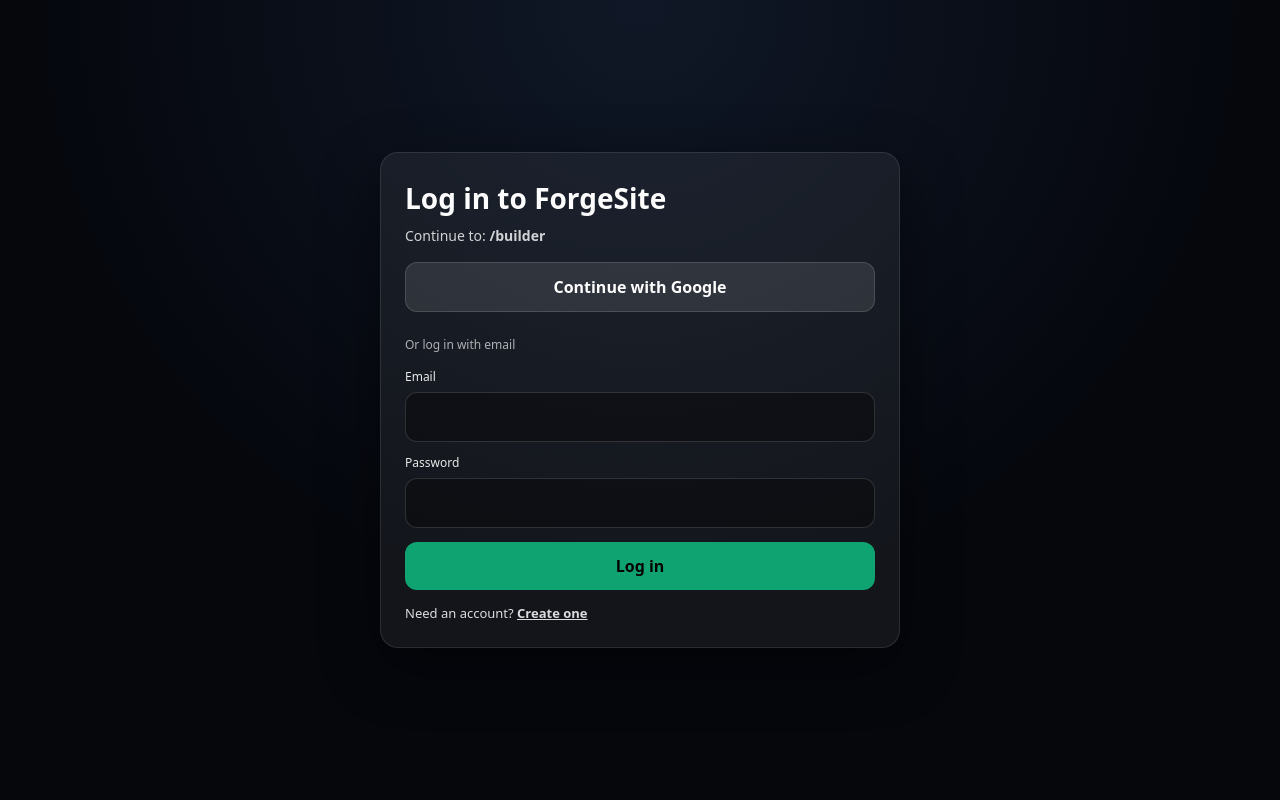
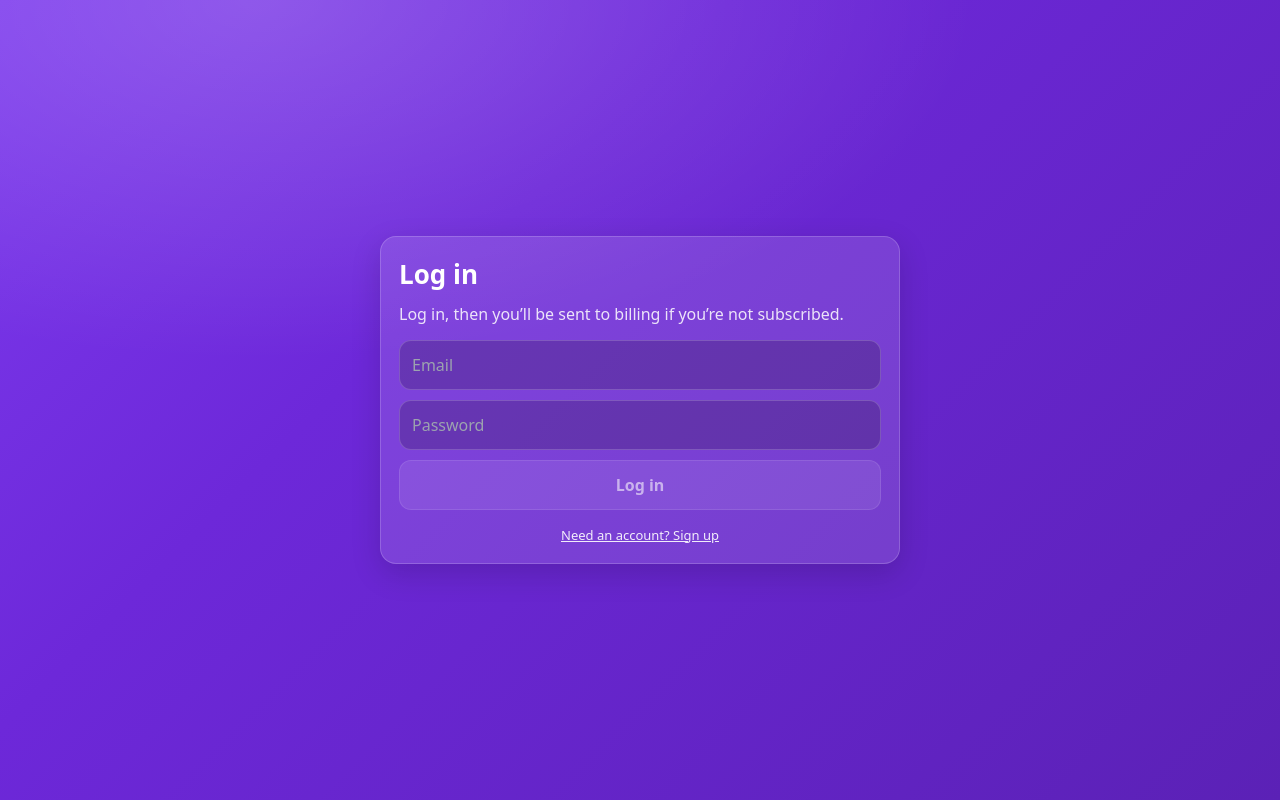
Before and after one commit to blin1124/forgesite, a Next.js app: page /login in a window 1280 px wide. Built offline with nearby package versions, Linux system fonts and the light colour scheme.

Commit message:
Refactor login page and improve Supabase integration
Refactor login page to use Supabase client directly and improve state management. Update UI elements and error handling.

```diff
--- a/app/login/page.tsx
+++ b/app/login/page.tsx
@@ -1,229 +1,157 @@
 "use client";
 
-import Link from "next/link";
+import { useMemo, useState } from "react";
 import { useRouter, useSearchParams } from "next/navigation";
-import { useEffect, useMemo, useState } from "react";
 import { createClient } from "@supabase/supabase-js";
 
-function supabaseBrowser() {
-  const url = process.env.NEXT_PUBLIC_SUPABASE_URL!;
-  const anon = process.env.NEXT_PUBLIC_SUPABASE_ANON_KEY!;
-  return createClient(url, anon, {
-    auth: { persistSession: true, autoRefreshToken: true, detectSessionInUrl: true },
-  });
-}
+export const dynamic = "force-dynamic";
 
-async function getEntitlement() {
-  // This assumes you already have /api/entitlement working in your project.
-  // It should return JSON like: { active: true } or { active: false }
-  const res = await fetch("/api/entitlement", { method: "GET", cache: "no-store" });
-  if (!res.ok) return { active: false };
-  return (await res.json()) as { active?: boolean };
+function getSupabase() {
+  const url = process.env.NEXT_PUBLIC_SUPABASE_URL || "";
+  const anon = process.env.NEXT_PUBLIC_SUPABASE_ANON_KEY || "";
+  return createClient(url, anon);
 }
 
 export default function LoginPage() {
   const router = useRouter();
-  const searchParams = useSearchParams();
-  const next = useMemo(() => searchParams.get("next") || "/builder", [searchParams]);
+  const sp = useSearchParams();
 
-  const [mounted, setMounted] = useState(false);
+  // IMPORTANT: default next is /billing (your "must pay before builder" rule)
+  const next = useMemo(() => sp.get("next") || "/billing", [sp]);
+
   const [email, setEmail] = useState("");
   const [password, setPassword] = useState("");
+  const [busy, setBusy] = useState(false);
+  const [error, setError] = useState("");
 
-  const [loading, setLoading] = useState(false);
-  const [msg, setMsg] = useState<string | null>(null);
+  async function onLogin() {
+    setError("");
+    setBusy(true);
+    try {
+      const supabase = getSupabase();
 
-  useEffect(() => {
-    setMounted(true);
-  }, []);
+      const { error } = await supabase.auth.signInWithPassword({
+        email: email.trim(),
+        password,
+      });
 
-  async function finishRedirect() {
-    // If they are not subscribed, force billing.
-    const ent = await getEntitlement();
-    if (!ent?.active) {
-      router.replace("/billing");
-      return;
-    }
-    router.replace(next);
-  }
+      if (error) throw new Error(error.message);
 
-  async function onLogin(e: React.FormEvent) {
-    e.preventDefault();
-    setMsg(null);
-    setLoading(true);
-
-    try {
-      const supabase = supabaseBrowser();
-      const { error } = await supabase.auth.signInWithPassword({ email, password });
-      if (error) throw error;
-
-      await finishRedirect();
-    } catch (err: any) {
-      setMsg(err?.message || "Login failed.");
+      // Go to billing first (middleware should also enforce)
+      router.push(next);
+    } catch (e: any) {
+      setError(e?.message || "Login failed");
     } finally {
-      setLoading(false);
+      setBusy(false);
     }
   }
-
-  async function onGoogle() {
-    setMsg(null);
-    setLoading(true);
-
-    try {
-      const supabase = supabaseBrowser();
-      const origin =
-        typeof window !== "undefined" ? window.location.origin : process.env.NEXT_PUBLIC_APP_URL;
-
-      const { error } = await supabase.auth.signInWithOAuth({
-        provider: "google",
-        options: {
-          redirectTo: `${origin}/auth/callback?next=${encodeURIComponent(next)}`,
-        },
-      });
-
-      if (error) throw error;
-      // Redirect happens via OAuth
-    } catch (err: any) {
-      setMsg(err?.message || "Google sign-in failed.");
-      setLoading(false);
-    }
-  }
-
-  // ✅ Hydration fix: don’t SSR-render the form at all
-  if (!mounted) return null;
 
   return (
     <main
       style={{
         minHeight: "100vh",
-        background: "radial-gradient(circle at top, #101827 0%, #05070d 60%)",
-        display: "flex",
-        alignItems: "center",
-        justifyContent: "center",
-        padding: "40px 16px",
+        display: "grid",
+        placeItems: "center",
+        padding: 24,
         color: "white",
+        background:
+          "radial-gradient(1200px 600px at 20% 0%, rgba(255,255,255,0.18), transparent 60%), linear-gradient(135deg, rgb(124,58,237) 0%, rgb(109,40,217) 35%, rgb(91,33,182) 100%)",
+        fontFamily:
+          'ui-sans-serif, system-ui, -apple-system, Segoe UI, Roboto, Helvetica, Arial, "Apple Color Emoji", "Segoe UI Emoji"',
       }}
     >
       <div
         style={{
-          width: "100%",
-          maxWidth: 520,
-          background: "rgba(255,255,255,0.06)",
-          border: "1px solid rgba(255,255,255,0.10)",
-          borderRadius: 18,
-          padding: 24,
-          boxShadow: "0 18px 60px rgba(0,0,0,0.45)",
+          width: "min(520px, 92vw)",
+          background: "rgba(255,255,255,0.12)",
+          border: "1px solid rgba(255,255,255,0.18)",
+          borderRadius: 16,
+          padding: 18,
+          boxShadow: "0 10px 30px rgba(0,0,0,0.15)",
         }}
       >
-        <h1 style={{ fontSize: 28, fontWeight: 800, marginBottom: 6 }}>Log in to ForgeSite</h1>
-        <div style={{ opacity: 0.8, fontSize: 14, marginBottom: 16 }}>
-          Continue to: <b>{next}</b>
-        </div>
+        <h1 style={{ margin: 0, fontSize: 26, fontWeight: 900 }}>Log in</h1>
+        <p style={{ marginTop: 8, opacity: 0.85 }}>
+          Log in, then you’ll be sent to billing if you’re not subscribed.
+        </p>
 
-        <button
-          onClick={onGoogle}
-          disabled={loading}
-          style={{
-            width: "100%",
-            padding: "12px 14px",
-            borderRadius: 12,
-            border: "1px solid rgba(255,255,255,0.14)",
-            background: "rgba(255,255,255,0.10)",
-            color: "white",
-            fontWeight: 800,
-            cursor: loading ? "not-allowed" : "pointer",
-            marginBottom: 14,
-          }}
-        >
-          Continue with Google
-        </button>
+        {error ? (
+          <div
+            style={{
+              marginTop: 12,
+              padding: 12,
+              borderRadius: 12,
+              background: "rgba(185, 28, 28, .25)",
+              border: "1px solid rgba(185, 28, 28, .5)",
+            }}
+          >
+            {error}
+          </div>
+        ) : null}
 
-        <div style={{ opacity: 0.65, fontSize: 12, margin: "10px 0 14px" }}>
-          Or log in with email
-        </div>
-
-        <form onSubmit={onLogin}>
-          <label style={{ display: "block", fontSize: 12, opacity: 0.9, marginBottom: 6 }}>
-            Email
-          </label>
+        <div style={{ marginTop: 14, display: "grid", gap: 10 }}>
           <input
             value={email}
             onChange={(e) => setEmail(e.target.value)}
-            type="email"
+            placeholder="Email"
+            style={inputStyle}
             autoComplete="email"
-            required
-            style={{
-              width: "100%",
-              padding: "12px 12px",
-              borderRadius: 12,
-              border: "1px solid rgba(255,255,255,0.14)",
-              background: "rgba(0,0,0,0.35)",
-              color: "white",
-              marginBottom: 12,
-            }}
           />
-
-          <label style={{ display: "block", fontSize: 12, opacity: 0.9, marginBottom: 6 }}>
-            Password
-          </label>
           <input
             value={password}
             onChange={(e) => setPassword(e.target.value)}
+            placeholder="Password"
             type="password"
+            style={inputStyle}
             autoComplete="current-password"
-            required
-            style={{
-              width: "100%",
-              padding: "12px 12px",
-              borderRadius: 12,
-              border: "1px solid rgba(255,255,255,0.14)",
-              background: "rgba(0,0,0,0.35)",
-              color: "white",
-              marginBottom: 14,
-            }}
           />
 
           <button
-            type="submit"
-            disabled={loading}
+            onClick={onLogin}
+            disabled={busy || !email.trim() || password.length < 1}
             style={{
-              width: "100%",
-              padding: "12px 14px",
-              borderRadius: 12,
-              border: "none",
-              background: loading ? "#2e2e2e" : "#0ea371",
-              color: "black",
-              fontWeight: 900,
-              cursor: loading ? "not-allowed" : "pointer",
+              ...buttonStyle,
+              opacity: busy || !email.trim() || password.length < 1 ? 0.6 : 1,
             }}
           >
-            {loading ? "Working..." : "Log in"}
+            {busy ? "Signing in…" : "Log in"}
           </button>
-        </form>
 
-        {msg && (
-          <div
+          <a
+            href={`/signup?next=${encodeURIComponent(next)}`}
             style={{
-              marginTop: 12,
-              padding: 10,
-              borderRadius: 12,
-              background: "rgba(255,0,0,0.12)",
-              border: "1px solid rgba(255,0,0,0.25)",
+              textAlign: "center",
+              marginTop: 6,
               color: "white",
+              opacity: 0.9,
+              textDecoration: "underline",
               fontSize: 13,
             }}
           >
-            {msg}
-          </div>
-        )}
-
-        <div style={{ marginTop: 14, fontSize: 13, opacity: 0.85 }}>
-          Need an account?{" "}
-          <Link href="/signup" style={{ color: "white", fontWeight: 800, textDecoration: "underline" }}>
-            Create one
-          </Link>
+            Need an account? Sign up
+          </a>
         </div>
       </div>
     </main>
   );
 }
+
+const inputStyle: React.CSSProperties = {
+  width: "100%",
+  padding: "12px 12px",
+  borderRadius: 12,
+  border: "1px solid rgba(255,255,255,0.18)",
+  outline: "none",
+  background: "rgba(0,0,0,0.18)",
+  color: "white",
+};
+
+const buttonStyle: React.CSSProperties = {
+  padding: "12px 14px",
+  borderRadius: 12,
+  border: "1px solid rgba(255,255,255,0.18)",
+  background: "rgba(255,255,255,0.14)",
+  color: "white",
+  fontWeight: 900,
+  cursor: "pointer",
+};
```
